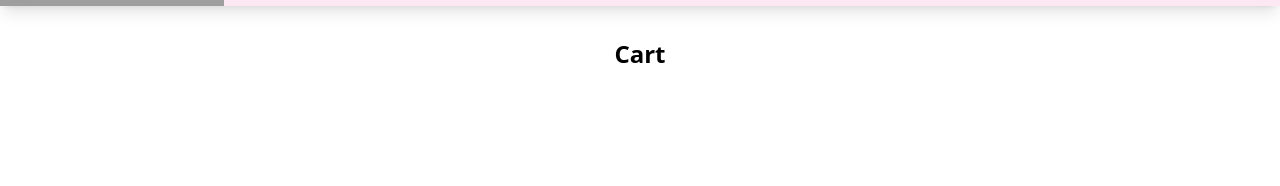
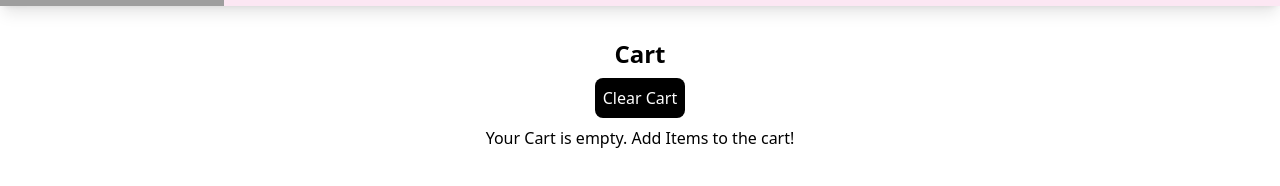
Before and after one commit to anwarsiddiqui018/hello-react, a React (Vite) app: page /cart in a window 1280 px wide. Shown: the part 162-348 px from the top of the page. Built offline with nearby package versions, Linux system fonts and the light colour scheme; grey boxes are pictures that could not be loaded.

Commit message:
added feature to clear cart

```diff
--- a/src/components/Cart.js
+++ b/src/components/Cart.js
@@ -1,12 +1,32 @@
-import { useSelector } from "react-redux";
+import { useDispatch, useSelector } from "react-redux";
 import ItemList from "./itemList";
+import { clearCart } from "../utils/cartSlice";
 
 const Cart = () => {
-  const cartItems = useSelector((store) => store.cart.items);
+  //   const cartItems = useSelector((store) => store.cart.items); // subscribing to portion of a store
+
+  const store = useSelector((store) => store); // this is subscribing to entire store
+  const cartItems = store.cart.items; // extracting my items
+
+  const dispatch = useDispatch();
+
+  const handleClearCart = () => {
+    dispatch(clearCart());
+  };
+
   return (
     <div className="text-center m-4 p-4">
       <h1 className="text-2xl font-bold">Cart</h1>
       <div className="w-6/12 m-auto">
+        <button
+          className="p-2 m-2 bg-black text-white rounded-lg"
+          onClick={handleClearCart}
+        >
+          Clear Cart
+        </button>
+        {cartItems.length === 0 && (
+          <h1>Your Cart is empty. Add Items to the cart!</h1>
+        )}
         <ItemList items={cartItems} />
       </div>
     </div>
```
